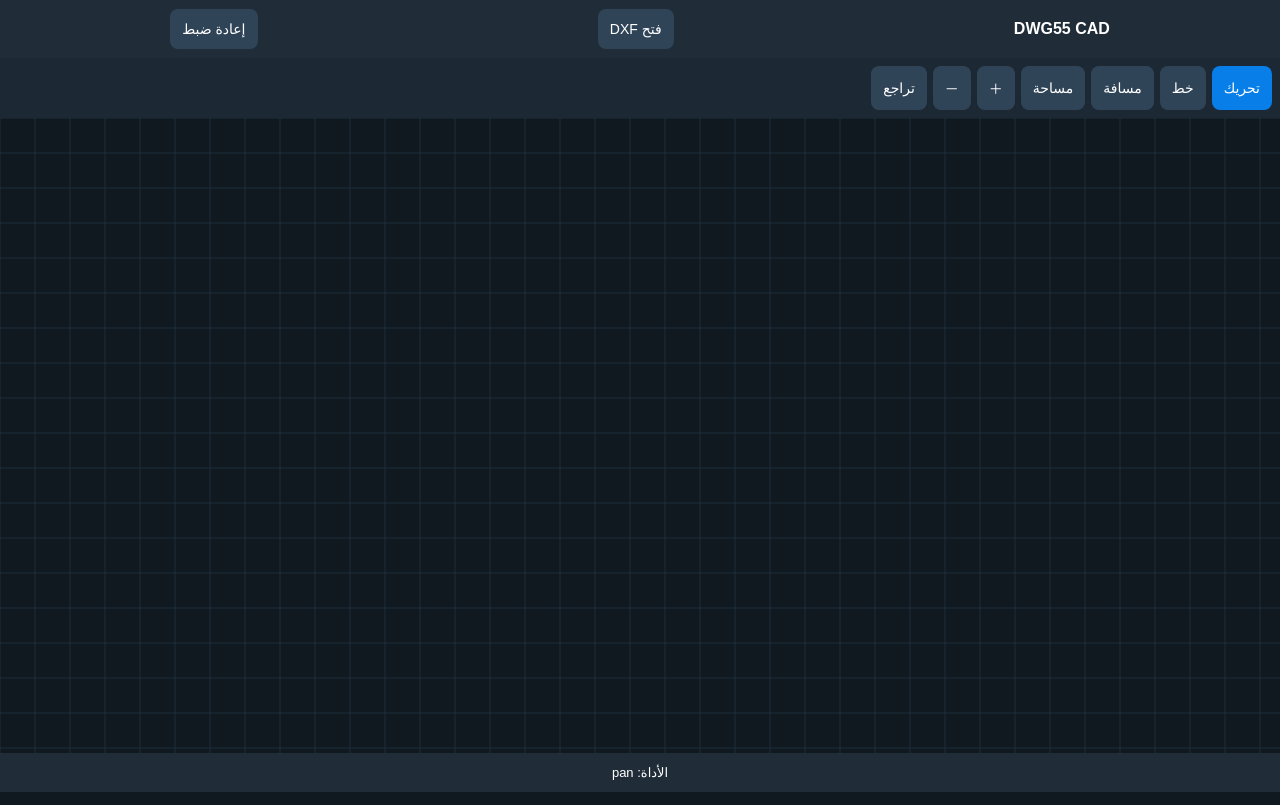
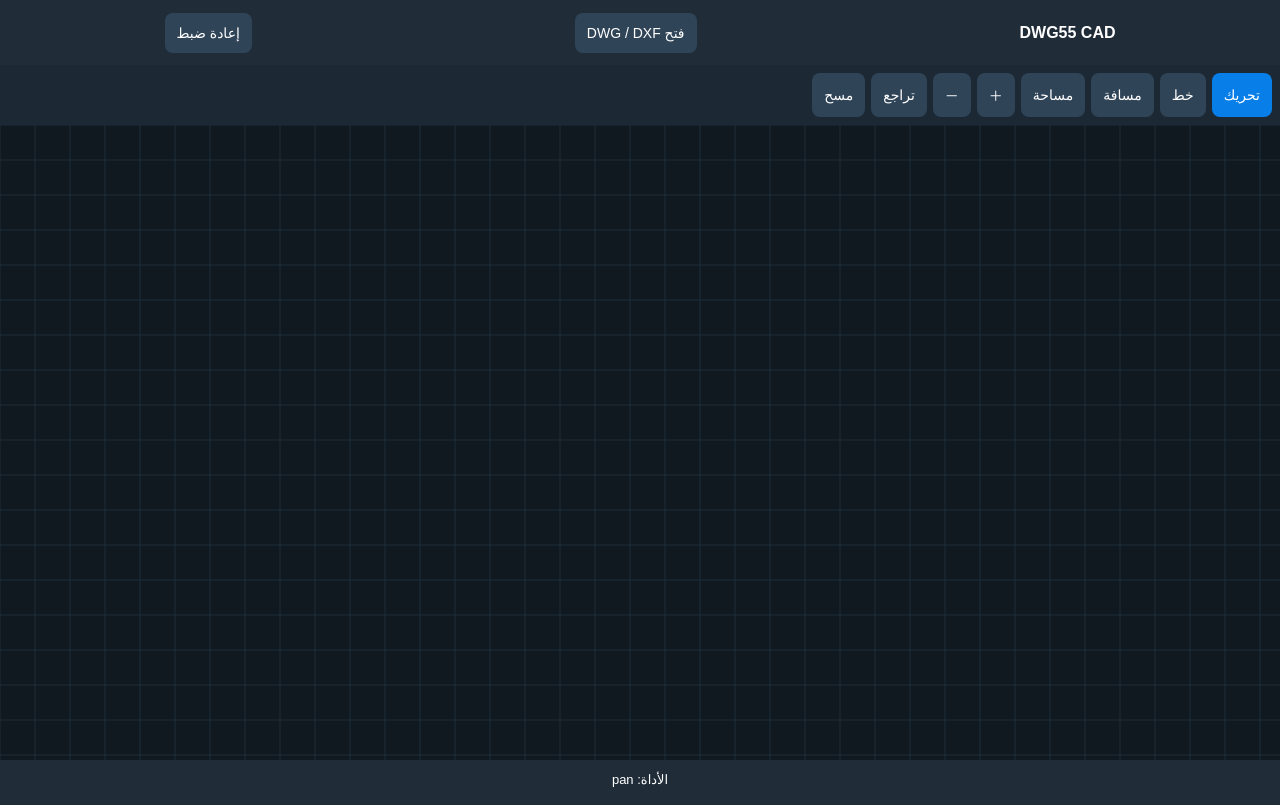
Before and after one commit to dwg55/DWG55-CAD-Viewer, a plain HTML site: page index.html in a window 1280 px wide. Both pictures are taken after a click on the button "تحريك". Drawn offline with Linux system fonts and the light colour scheme.

Commit message:
Refactor index.html for improved styling and structure

```diff
--- a/index.html
+++ b/index.html
@@ -7,53 +7,131 @@
 <title>DWG55 CAD Viewer</title>
 <style>
 *{box-sizing:border-box}
-body{margin:0;background:#101820;color:white;font-family:Arial}
-header{height:58px;background:#202d39;display:flex;align-items:center;justify-content:space-around}
-button,label{background:#304458;color:white;border:0;border-radius:8px;padding:12px;cursor:pointer;font-size:14px}
+body{
+ margin:0;
+ background:#101820;
+ color:white;
+ font-family:Arial,sans-serif;
+}
+header{
+ min-height:65px;
+ background:#202d39;
+ display:flex;
+ align-items:center;
+ justify-content:space-around;
+ gap:6px;
+ padding:6px;
+}
+button,label{
+ background:#304458;
+ color:white;
+ border:0;
+ border-radius:8px;
+ padding:12px;
+ cursor:pointer;
+ font-size:14px;
+ text-align:center;
+}
 button.active{background:#087ee8}
-.toolbar{display:flex;gap:6px;padding:8px;overflow-x:auto;background:#1c2934}
-#canvas{display:block;width:100%;height:calc(100dvh - 165px);touch-action:none;background:#101820}
-footer{padding:12px;background:#202d39;text-align:center;font-size:13px}
+.toolbar{
+ display:flex;
+ gap:6px;
+ padding:8px;
+ overflow-x:auto;
+ background:#1c2934;
+}
+.toolbar button{flex-shrink:0}
+#canvas{
+ display:block;
+ width:100%;
+ height:calc(100dvh - 165px);
+ touch-action:none;
+ background:#101820;
+}
+footer{
+ min-height:45px;
+ padding:12px;
+ background:#202d39;
+ text-align:center;
+ font-size:13px;
+}
 </style>
 </head>
 <body>
+
 <header>
 <strong>DWG55 CAD</strong>
-<label>فتح DXF
-<input type="file" accept=".dxf" hidden onchange="loadFile(event)">
+
+<label>
+ فتح DWG / DXF
+ <input
+  type="file"
+  accept=".dwg,.dxf,application/octet-stream"
+  hidden
+  onchange="loadFile(event)">
 </label>
+
 <button onclick="resetView()">إعادة ضبط</button>
 </header>
+
 <div class="toolbar">
-<button onclick="setTool('pan',this)" class="active">تحريك</button>
+<button class="active" onclick="setTool('pan',this)">تحريك</button>
 <button onclick="setTool('line',this)">خط</button>
 <button onclick="setTool('distance',this)">مسافة</button>
 <button onclick="setTool('area',this)">مساحة</button>
 <button onclick="zoom(1.3)">＋</button>
 <button onclick="zoom(0.77)">－</button>
 <button onclick="undo()">تراجع</button>
+<button onclick="clearDrawing()">مسح</button>
 </div>
+
 <canvas id="canvas"></canvas>
-<footer id="status">جاهز للرسم | وحدة الرسم: متر</footer>
+
+<footer id="status">
+جاهز للرسم | وحدة الرسم: متر
+</footer>
+
 <script>
 const c=document.getElementById('canvas');
 const ctx=c.getContext('2d');
-let objects=[],points=[],tool='pan',scale=35,ox=0,oy=0;
-let dragging=false,last=null;
 const status=document.getElementById('status');
+
+let objects=[];
+let points=[];
+let tool='pan';
+let scale=35;
+let ox=0,oy=0;
+let dragging=false;
+let last=null;
+let selectedFile=null;
+
 function resize(){
-c.width=c.clientWidth*devicePixelRatio;
-c.height=c.clientHeight*devicePixelRatio;
-ctx.setTransform(devicePixelRatio,0,0,devicePixelRatio,0,0);
+ const ratio=window.devicePixelRatio||1;
+ c.width=c.clientWidth*ratio;
+ c.height=c.clientHeight*ratio;
+ ctx.setTransform(ratio,0,0,ratio,0,0);
  draw();
 }
+
 function pos(e){
  const r=c.getBoundingClientRect();
-return {x:(e.clientX-r.left-ox)/scale,
-y:(e.clientY-r.top-oy)/scale};
+ return {
+  x:(e.clientX-r.left-ox)/scale,
+  y:(e.clientY-r.top-oy)/scale
+ };
 }
-function screen(p){return{x:p.x*scale+ox,y:p.y*scale+oy}}
-function dist(a,b){return Math.hypot(a.x-b.x,a.y-b.y)}
+
+function screen(p){
+ return {
+  x:p.x*scale+ox,
+  y:p.y*scale+oy
+ };
+}
+
+function dist(a,b){
+ return Math.hypot(a.x-b.x,a.y-b.y);
+}
+
 function area(p){
  let a=0;
  for(let i=0;i<p.length;i++){
@@ -62,89 +140,185 @@ a+=p[i].x*p[j].y-p[j].x*p[i].y;
  }
  return Math.abs(a/2);
 }
+
 function draw(){
-const w=c.clientWidth,h=c.clientHeight;
+ const w=c.clientWidth;
+ const h=c.clientHeight;
  ctx.clearRect(0,0,w,h);
-ctx.strokeStyle='#243746';ctx.lineWidth=.7;
+
+ ctx.strokeStyle='#243746';
+ ctx.lineWidth=.7;
+
  const step=scale;
  if(step>8){
-for(let x=ox%step;x<w;x+=step){
-ctx.beginPath();ctx.moveTo(x,0);ctx.lineTo(x,h);ctx.stroke();
+  for(let x=((ox%step)+step)%step;x<w;x+=step){
+   ctx.beginPath();
+   ctx.moveTo(x,0);
+   ctx.lineTo(x,h);
+   ctx.stroke();
   }
-for(let y=oy%step;y<h;y+=step){
-ctx.beginPath();ctx.moveTo(0,y);ctx.lineTo(w,y);ctx.stroke();
+  for(let y=((oy%step)+step)%step;y<h;y+=step){
+   ctx.beginPath();
+   ctx.moveTo(0,y);
+   ctx.lineTo(w,y);
+   ctx.stroke();
   }
  }
+
  for(const o of objects){
   ctx.beginPath();
   o.p.forEach((p,i)=>{
-let s=screen(p);
+   const s=screen(p);
    if(i===0)ctx.moveTo(s.x,s.y);
    else ctx.lineTo(s.x,s.y);
   });
   if(o.closed)ctx.closePath();
   ctx.strokeStyle=o.color||'#4bd5ff';
-ctx.lineWidth=2;ctx.stroke();
+  ctx.lineWidth=2;
+  ctx.stroke();
+
   if(o.label){
-let s=screen(o.p[o.p.length-1]);
+   const s=screen(o.p[o.p.length-1]);
    ctx.fillStyle='#f7d35d';
    ctx.font='14px Arial';
    ctx.fillText(o.label,s.x+8,s.y-8);
   }
  }
+
  if(points.length){
   ctx.beginPath();
   points.forEach((p,i)=>{
-let s=screen(p);
+   const s=screen(p);
    if(!i)ctx.moveTo(s.x,s.y);
    else ctx.lineTo(s.x,s.y);
   });
-ctx.strokeStyle='#ffca55';ctx.lineWidth=2;ctx.stroke();
+  ctx.strokeStyle='#ffca55';
+  ctx.lineWidth=2;
+  ctx.stroke();
  }
 }
+
 function setTool(t,b){
-tool=t;points=[];
-document.querySelectorAll('.toolbar button').forEach(x=>x.classList.remove('active'));
+ tool=t;
+ points=[];
+ document.querySelectorAll('.toolbar button')
+  .forEach(x=>x.classList.remove('active'));
  b.classList.add('active');
-status.textContent=t==='area'?'اضغط نقاط المضلع ثم اضغط مرتين لإنهائه':'الأداة: '+t;
+ status.textContent='الأداة: '+t;
  draw();
 }
+
 c.addEventListener('pointerdown',e=>{
  c.setPointerCapture(e.pointerId);
  last={x:e.clientX,y:e.clientY};
  dragging=tool==='pan';
+
  if(!dragging){
   points.push(pos(e));
+
   if(points.length===2&&tool!=='area'){
    const d=dist(points[0],points[1]);
-objects.push({p:[...points],label:tool==='distance'?d.toFixed(2)+' m':'',color:tool==='distance'?'#ffd45a':'#4bd5ff'});
-status.textContent=tool==='distance'?'المسافة: '+d.toFixed(2)+' متر':'تم رسم الخط';
-points=[];draw();
+   objects.push({
+    p:[...points],
+    label:tool==='distance'?d.toFixed(2)+' m':'',
+    color:tool==='distance'?'#ffd45a':'#4bd5ff'
+   });
+   status.textContent=tool==='distance'
+    ?'المسافة: '+d.toFixed(2)+' متر'
+    :'تم رسم الخط';
+   points=[];
+   draw();
   }
  }
 });
+
 c.addEventListener('pointermove',e=>{
  if(dragging&&last){
-ox+=e.clientX-last.x;oy+=e.clientY-last.y;
-last={x:e.clientX,y:e.clientY};draw();
+  ox+=e.clientX-last.x;
+  oy+=e.clientY-last.y;
+  last={x:e.clientX,y:e.clientY};
+  draw();
  }
 });
+
 c.addEventListener('pointerup',()=>dragging=false);
+c.addEventListener('pointercancel',()=>dragging=false);
+
 c.addEventListener('dblclick',()=>{
  if(tool==='area'&&points.length>=3){
-let a=area(points);
-objects.push({p:[...points],closed:true,label:a.toFixed(2)+' m²',color:'#67e8a5'});
+  const a=area(points);
+  objects.push({
+   p:[...points],
+   closed:true,
+   label:a.toFixed(2)+' m²',
+   color:'#67e8a5'
+  });
   status.textContent='المساحة: '+a.toFixed(2)+' متر مربع';
-points=[];draw();
+  points=[];
+  draw();
  }
 });
-function zoom(f){scale*=f;draw()}
-function undo(){if(points.length)points.pop();else objects.pop();draw()}
-function resetView(){ox=0;oy=0;scale=35;draw()}
-function loadFile(e){
+
+function zoom(f){
+ scale=Math.max(2,Math.min(2000,scale*f));
+ draw();
+}
+
+function undo(){
+ if(points.length)points.pop();
+ else objects.pop();
+ draw();
+}
+
+function resetView(){
+ ox=0;
+ oy=0;
+ scale=35;
+ draw();
+}
+
+function clearDrawing(){
+ objects=[];
+ points=[];
+ selectedFile=null;
+ resetView();
+ status.textContent='تم مسح الرسم';
+}
+
+async function loadFile(e){
  const file=e.target.files[0];
-if(file)status.textContent='تم اختيار '+file.name+' — قارئ DXF قيد التطوير';
+ if(!file)return;
+
+ const ext=file.name.split('.').pop().toLowerCase();
+
+ if(ext!=='dwg'&&ext!=='dxf'){
+  status.textContent='صيغة الملف غير مدعومة';
+  e.target.value='';
+  return;
  }
+
+ try{
+  status.textContent='جاري قراءة الملف...';
+
+  const data=await file.arrayBuffer();
+  selectedFile={
+   name:file.name,
+   type:ext,
+   buffer:data
+  };
+
+  const size=(data.byteLength/1024).toFixed(1);
+
+  status.textContent=
+   'تم اختيار '+file.name+
+   ' ('+size+' KB) — عرض الرسم يحتاج محرك CAD';
+
+ }catch(error){
+  status.textContent='تعذر قراءة الملف: '+error.message;
+ }
+ e.target.value='';
+}
+
 window.addEventListener('resize',resize);
 resize();
 </script>
```
Lines whose indentation alone changed are shown as unchanged.
